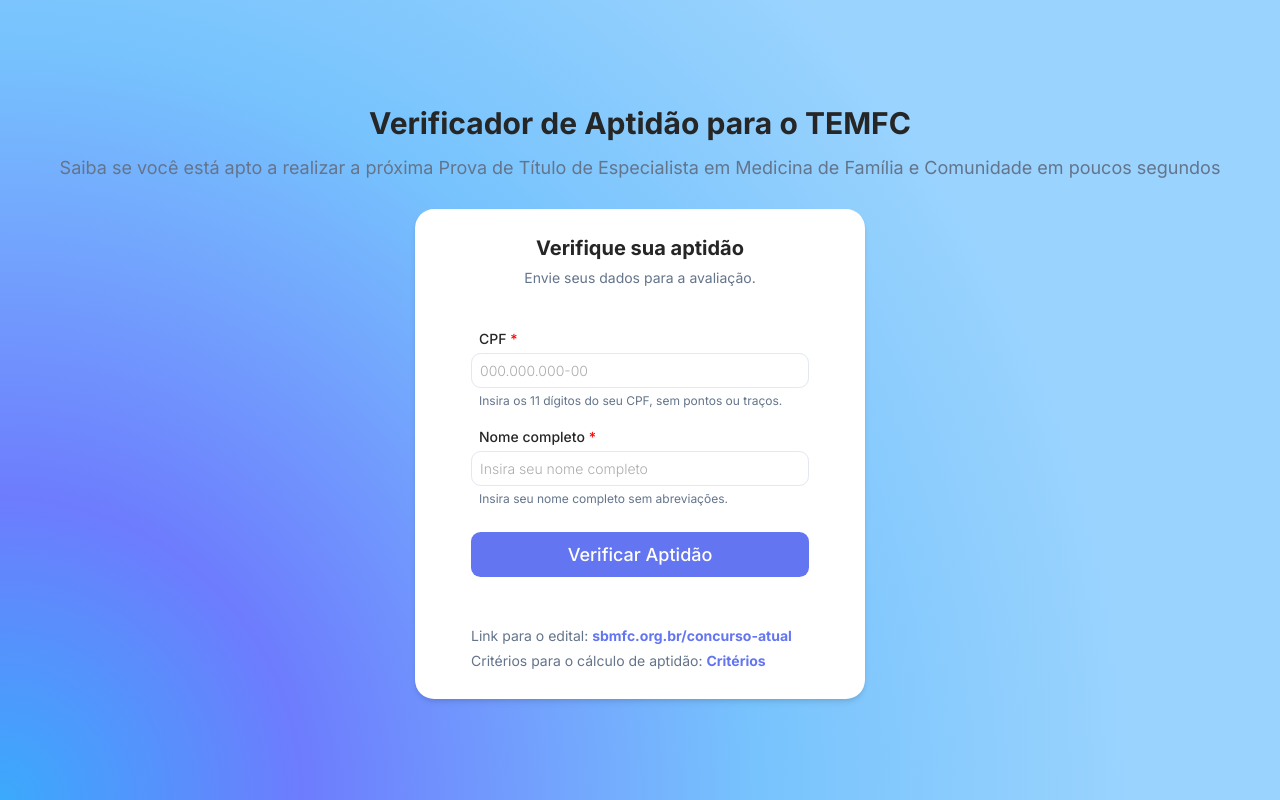
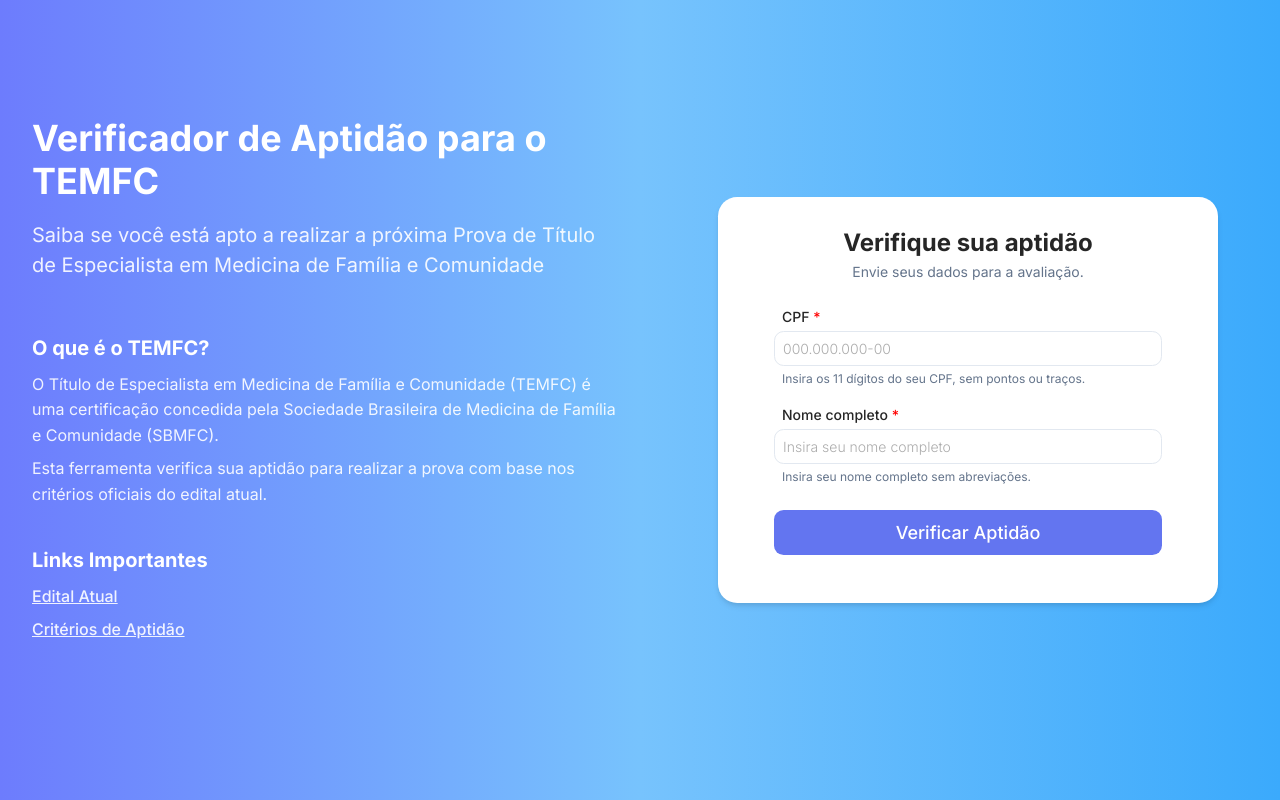
Before and after one commit to victortsrodrigues/TEMFC-frontend, a React (Vite) app: page / in a window 1280 px wide. Built offline with nearby package versions, Linux system fonts and the light colour scheme; a web font is replaced by a local one.

Commit message:
Corrected check another button

```diff
--- a/src/components/EligibilityResult.jsx
+++ b/src/components/EligibilityResult.jsx
@@ -137,7 +137,7 @@
           variant="outline"
           size="md"
         >
-          Check Another
+          Fazer outra verificação
         </Button>
       </ButtonContainer>
     </ResultContainer>
--- a/src/components/UserForm.jsx
+++ b/src/components/UserForm.jsx
@@ -11,20 +11,21 @@
   border-radius: ${({ theme }) => theme.borderRadius.xl};
   box-shadow: ${({ theme }) => theme.shadows.md};
   width: 100%;
-  max-width: 500px;
-  margin: 0 auto;
+  /* max-width: 500px; */
+  /* margin: 0 auto; */
 `;
 
 const FormTitle = styled.h3`
   color: ${({ theme }) => theme.colors.text};
   text-align: center;
   margin-bottom: ${({ theme }) => theme.spacing[1]};
+  margin-top: ${({ theme }) => theme.spacing[2]};
 `;
 
 const FormDescription = styled.p`
   color: ${({ theme }) => theme.colors.textLight};
   text-align: center;
-  margin-bottom: ${({ theme }) => theme.spacing[10]};
+  margin-bottom: ${({ theme }) => theme.spacing[6]};
   font-size: ${({ theme }) => theme.fontSizes.sm};
 `;
 
@@ -41,7 +42,7 @@
   display: flex;
   justify-content: center;
   margin-top: ${({ theme }) => theme.spacing[6]};
-  margin-bottom: ${({ theme }) => theme.spacing[12]};
+  margin-bottom: ${({ theme }) => theme.spacing[6]};
   padding-left: ${({ theme }) => theme.spacing[8]};
   padding-right: ${({ theme }) => theme.spacing[8]};
 `;
@@ -180,12 +181,6 @@
           {isLoading ? 'Processing...' : 'Verificar Aptidão'}
         </Button>
       </ButtonContainer>
-      <FormFooter>
-        Link para o edital: <a href="https://www.sbmfc.org.br/concurso-atual/" target="_blank" rel="noopener noreferrer">sbmfc.org.br/concurso-atual</a>
-      </FormFooter>
-      <FormFooter>
-        Critérios para o cálculo de aptidão: <a href="https://www.sbmfc.org.br/concurso-atual/" target="_blank" rel="noopener noreferrer">Critérios</a>
-      </FormFooter>
     </FormContainer>
   );
 };
--- a/src/hooks/useEligibilityCheck.js
+++ b/src/hooks/useEligibilityCheck.js
@@ -1,12 +1,23 @@
-import { useState, useCallback } from 'react';
-import { checkEligibility, checkEligibilitySSE } from '../api/eligibilityApi';
+import { useState, useCallback } from "react";
+import { checkEligibility, checkEligibilitySSE } from "../api/eligibilityApi";
 
 const useEligibilityCheck = () => {
   const [loading, setLoading] = useState(false);
-  const [progress, setProgress] = useState({ step: 0, message: '', percentage: 0 });
+  const [progress, setProgress] = useState({
+    step: 0,
+    message: "",
+    percentage: 0,
+  });
   const [result, setResult] = useState(null);
   const [error, setError] = useState(null);
   const [eventSource, setEventSource] = useState(null);
+
+  const resetState = () => {
+    setResult(null);
+    setError(null);
+    setLoading(false);
+    setProgress({ step: 0, message: "", percentage: 0, status: "in_progress" });
+  };
 
   // Cancel any ongoing request
   const cancelRequest = useCallback(() => {
@@ -17,66 +28,77 @@
     setLoading(false);
   }, [eventSource]);
 
-  const checkUserEligibilitySSE = (userData) => {
+  // const checkUserEligibilitySSE = (userData) => {
+  //   setLoading(true);
+  //   setProgress(0);
+
+  //   // Comment out the rest of the function to prevent it from completing
+  //   // Just add this line to simulate progress updates
+  //   const interval = setInterval(() => {
+  //     setProgress(prev => Math.min(prev + 5, 95)); // Never reaches 100%
+  //   }, 500);
+
+  //   return () => clearInterval(interval);
+  // };
+
+  // Check eligibility using SSE
+  const checkUserEligibilitySSE = useCallback(
+    (userData) => {
       setLoading(true);
-    setProgress(0);
-
-    // Comment out the rest of the function to prevent it from completing
-    // Just add this line to simulate progress updates
-    const interval = setInterval(() => {
-      setProgress(prev => Math.min(prev + 5, 95)); // Never reaches 100%
-    }, 500);
-
-    return () => clearInterval(interval);
-  };
-
-  /*
-  // Check eligibility using SSE
-  const checkUserEligibilitySSE = useCallback((userData) => {
-    setLoading(true);
-    setProgress({ step: 0, message: 'Initializing...', percentage: 0 });
+      setProgress({ step: 0, message: "Initializing...", percentage: 0 });
       setResult(null);
       setError(null);
 
       checkEligibilitySSE(userData, {
         onConnected: (data) => {
-        console.log('SSE connection established', data);
+          console.log("SSE connection established", data);
         },
         onProgress: (progressData) => {
           // Format from backend: { step: number, message: string, percentage: number, status: string }
           setProgress({
             step: progressData.step || 0,
-          message: progressData.message || '',
-          percentage: progressData.percentage !== undefined ? progressData.percentage : progress.percentage,
-          status: progressData.status || 'in_progress'
+            message: progressData.message || "",
+            percentage:
+              progressData.percentage !== undefined
+                ? progressData.percentage
+                : progress.percentage,
+            status: progressData.status || "in_progress",
           });
         },
         onComplete: (resultData) => {
           setResult(resultData);
           setLoading(false);
-        setProgress(prev => ({ ...prev, percentage: 100, status: 'completed' }));
+          setProgress((prev) => ({
+            ...prev,
+            percentage: 100,
+            status: "completed",
+          }));
         },
         onError: (errorData) => {
           // Store full error data including status code and details
-        console.error('Eligibility check error:', errorData);
+          console.error("Eligibility check error:", errorData);
           setError(errorData);
 
           // Update progress to show error state if it came from a progress event
-        if (errorData.details?.source === 'progress' || errorData.details?.step) {
-          setProgress(prev => ({
+          if (
+            errorData.details?.source === "progress" ||
+            errorData.details?.step
+          ) {
+            setProgress((prev) => ({
               ...prev,
-            message: errorData.error || 'Error occurred',
-            status: 'error'
+              message: errorData.error || "Error occurred",
+              status: "error",
             }));
           }
 
           setLoading(false);
-      }
-    }).then(es => {
+        },
+      }).then((es) => {
         if (es) setEventSource(es);
       });
-  }, [progress.percentage]);
-  */
+    },
+    [progress.percentage]
+  );
 
   // Fallback to regular HTTP request
   const checkUserEligibility = useCallback(async (userData) => {
@@ -101,7 +123,8 @@
     error,
     checkUserEligibilitySSE,
     checkUserEligibility,
-    cancelRequest
+    cancelRequest,
+    resetState,
   };
 };
 
--- a/src/pages/Home.jsx
+++ b/src/pages/Home.jsx
@@ -10,31 +10,90 @@
 const PageContainer = styled.div`
   min-height: 100vh;
   display: flex;
+  background: ${({ theme }) => theme.colors.background};
+
+  @media (max-width: ${({ theme }) => theme.breakpoints.md}) {
     flex-direction: column;
+  }
+`;
+
+const LeftSection = styled.div`
+  flex: 1;
+  display: flex;
+  flex-direction: column;
+  justify-content: center;
+  padding: ${({ theme }) => theme.spacing[8]};
+  color: ${({ theme }) => theme.colors.white};
+
+  @media (max-width: ${({ theme }) => theme.breakpoints.md}) {
+    padding: ${({ theme }) => theme.spacing[6]};
+    text-align: center;
+  }
+`;
+
+const RightSection = styled.div`
+  flex: 1;
+  display: flex;
+  flex-direction: column;
+  justify-content: center;
   align-items: center;
-  justify-content: center;
   padding: ${({ theme }) => theme.spacing[4]};
-  background: ${({ theme }) => theme.colors.background};
+
+  @media (max-width: ${({ theme }) => theme.breakpoints.md}) {
+    padding-top: 0;
+  }
 `;
 
 const Header = styled.header`
-  text-align: center;
-  margin-bottom: ${({ theme }) => theme.spacing[6]};
+  margin-bottom: ${({ theme }) => theme.spacing[8]};
 `;
 
 const Title = styled.h1`
-  color: ${({ theme }) => theme.colors.text};
-  margin-bottom: ${({ theme }) => theme.spacing[2]};
+  color: ${({ theme }) => theme.colors.white};
+  margin-bottom: ${({ theme }) => theme.spacing[4]};
+  font-size: ${({ theme }) => theme.fontSizes['4xl']};
+  font-weight: ${({ theme }) => theme.fontWeights.bold};
+  line-height: 1.2;
 `;
 
 const Subtitle = styled.p`
-  color: ${({ theme }) => theme.colors.textLight};
-  font-size: ${({ theme }) => theme.fontSizes.lg};
+  color: ${({ theme }) => theme.colors.white};
+  font-size: ${({ theme }) => theme.fontSizes.xl};
+  margin-bottom: ${({ theme }) => theme.spacing[6]};
+  opacity: 0.9;
+`;
+
+const InfoSection = styled.div`
+  margin-bottom: ${({ theme }) => theme.spacing[8]};
+`;
+
+const InfoTitle = styled.h3`
+  color: ${({ theme }) => theme.colors.white};
+  margin-bottom: ${({ theme }) => theme.spacing[3]};
+  font-size: ${({ theme }) => theme.fontSizes.xl};
+`;
+
+const InfoText = styled.p`
+  color: ${({ theme }) => theme.colors.white};
+  font-size: ${({ theme }) => theme.fontSizes.md};
+  margin-bottom: ${({ theme }) => theme.spacing[2]};
+  opacity: 0.9;
+  line-height: 1.6;
+`;
+
+const InfoLink = styled.a`
+  color: ${({ theme }) => theme.colors.white};
+  text-decoration: underline;
+  font-weight: ${({ theme }) => theme.fontWeights.medium};
+
+  &:hover {
+    opacity: 0.8;
+  }
 `;
 
 const ContentContainer = styled.div`
   width: 100%;
-  max-width: 450px;
+  max-width: 500px;
 `;
 
 const ErrorContainer = styled.div`
@@ -72,7 +131,8 @@
     result,
     error,
     checkUserEligibilitySSE,
-    cancelRequest
+    cancelRequest,
+    resetState
   } = useEligibilityCheck();
 
   const {
@@ -83,7 +143,7 @@
 
   // Handle form submission
   const handleSubmit = (formData) => {
-    setShowResults(false);
+    // setShowResults(false);
 
     // Use SSE for the request (preferred method)
     checkUserEligibilitySSE(formData);
@@ -91,8 +151,9 @@
 
   // Reset the form and state
   const handleReset = () => {
-    setShowResults(false);
-    cancelRequest();
+    // setShowResults(false);
+    // cancelRequest();
+    resetState();
   };
 
   // Display any API errors with improved error handling
@@ -196,11 +257,38 @@
 
   return (
     <PageContainer>
+      <LeftSection>
         <Header>
           <Title>Verificador de Aptidão para o TEMFC</Title>
-        <Subtitle>Saiba se você está apto a realizar a próxima Prova de Título de Especialista em Medicina de Família e Comunidade em poucos segundos</Subtitle>
+          <Subtitle>Saiba se você está apto a realizar a próxima Prova de Título de Especialista em Medicina de Família e Comunidade</Subtitle>
         </Header>
 
+        <InfoSection>
+          <InfoTitle>O que é o TEMFC?</InfoTitle>
+          <InfoText>
+            O Título de Especialista em Medicina de Família e Comunidade (TEMFC) é uma certificação concedida pela Sociedade Brasileira de Medicina de Família e Comunidade (SBMFC).
+          </InfoText>
+          <InfoText>
+            Esta ferramenta verifica sua aptidão para realizar a prova com base nos critérios oficiais do edital atual.
+          </InfoText>
+        </InfoSection>
+
+        <InfoSection>
+          <InfoTitle>Links Importantes</InfoTitle>
+          <InfoText>
+            <InfoLink href="https://www.sbmfc.org.br/concurso-atual/" target="_blank" rel="noopener noreferrer">
+              Edital Atual
+            </InfoLink>
+          </InfoText>
+          <InfoText>
+            <InfoLink href="https://www.sbmfc.org.br/concurso-atual/" target="_blank" rel="noopener noreferrer">
+              Critérios de Aptidão
+            </InfoLink>
+          </InfoText>
+        </InfoSection>
+      </LeftSection>
+
+      <RightSection>
         <ContentContainer>
           {renderContent()}
         </ContentContainer>
@@ -212,6 +300,7 @@
             onClose={clearNotification}
           />
         )}
+      </RightSection>
     </PageContainer>
   );
 };
--- a/src/styles/globalStyles.js
+++ b/src/styles/globalStyles.js
@@ -8,32 +8,35 @@
   }
 
   body {
-    font-family: "Inter", sans-serif;
-    background-color: ${({ theme }) => theme.colors.background};
+    font-family: "Inter", -apple-system, BlinkMacSystemFont, "Segoe UI", Roboto, Helvetica, Arial, sans-serif;
+    background: ${({ theme }) => theme.colors.background};
     color: ${({ theme }) => theme.colors.text};
     line-height: 1.5;
     min-height: 100vh;
+    -webkit-font-smoothing: antialiased;
+    -moz-osx-font-smoothing: grayscale;
   }
 
   h1, h2, h3, h4, h5, h6 {
     font-weight: ${({ theme }) => theme.fontWeights.bold};
     margin-bottom: ${({ theme }) => theme.spacing[4]};
+    line-height: 1.2;
   }
 
   h1 {
+    font-size: ${({ theme }) => theme.fontSizes['4xl']};
+  }
+
+  h2 {
     font-size: ${({ theme }) => theme.fontSizes['3xl']};
   }
 
-  h2 {
+  h3 {
     font-size: ${({ theme }) => theme.fontSizes['2xl']};
   }
 
-  h3 {
-    font-size: ${({ theme }) => theme.fontSizes.xl};
-  }
-
   p {
-    margin-bottom: ${({ theme }) => theme.spacing[1]};
+    margin-bottom: ${({ theme }) => theme.spacing[2]};
   }
 
   input, button, textarea, select {
@@ -44,7 +47,8 @@
   a {
     color: ${({ theme }) => theme.colors.primary};
     text-decoration: none;
-    font-weight: ${({ theme }) => theme.fontWeights.bold};
+    font-weight: ${({ theme }) => theme.fontWeights.medium};
+    transition: ${({ theme }) => theme.transitions.fast};
 
     &:hover {
       text-decoration: underline;
@@ -62,6 +66,31 @@
     margin: 0 auto;
     padding: 0 ${({ theme }) => theme.spacing[4]};
   }
+
+  /* Scrollbar styling */
+  ::-webkit-scrollbar {
+    width: 8px;
+    height: 8px;
+  }
+
+  ::-webkit-scrollbar-track {
+    background: rgba(0, 0, 0, 0.05);
+  }
+
+  ::-webkit-scrollbar-thumb {
+    background: rgba(0, 0, 0, 0.2);
+    border-radius: 4px;
+  }
+
+  ::-webkit-scrollbar-thumb:hover {
+    background: rgba(0, 0, 0, 0.3);
+  }
+
+  /* Placeholder styling */
+  ::placeholder {
+    font-weight: ${({ theme }) => theme.fontWeights.light};
+    opacity: 0.7;
+  }
 `;
 
 export default GlobalStyles;
--- a/src/styles/theme.js
+++ b/src/styles/theme.js
@@ -1,10 +1,11 @@
 // Theme with colors, spacing, typography, and other design tokens
+// background: 'radial-gradient(circle at bottom left, #3BAAFC 0%, #6D7CFD 20%, #77C3FD 50%, #9ad3fe  75%)',
 const theme = {
   colors: {
     primary: '#6375f0', // Blue
     primaryHover: '#4f61e6',
     secondary: '#64748b', // Slate
-    background: 'radial-gradient(circle at bottom left, #3BAAFC 0%, #6D7CFD 20%, #77C3FD 50%, #9ad3fe  75%)',
+    background: 'linear-gradient(to right, #6D7CFD, #77C3FD , #3BAAFC)',
     white: '#ffffff',
     text: '#262626',
     textLight: '#64748b',
@@ -14,7 +15,10 @@
     info: '#3b82f6', // Blue
     border: '#e2e8f0',
     inputBg: '#ffffff',
-    disabled: '#e2e8f0'
+    disabled: '#e2e8f0',
+    card: 'rgba(255, 255, 255, 0.95)',
+    cardHover: 'rgba(255, 255, 255, 1)',
+    overlay: 'rgba(0, 0, 0, 0.05)'
   },
   fontSizes: {
     xs: '0.75rem',
@@ -24,7 +28,8 @@
     xl: '1.25rem',
     '2xl': '1.5rem',
     '3xl': '1.875rem',
-    '4xl': '2.25rem'
+    '4xl': '2.25rem',
+    '5xl': '3rem'
   },
   fontWeights: {
     light: 300,
@@ -43,7 +48,8 @@
     8: '2rem',
     10: '2.5rem',
     12: '3rem',
-    16: '4rem'
+    16: '4rem',
+    20: '5rem'
   },
   borderRadius: {
     sm: '0.125rem',
@@ -55,7 +61,9 @@
   shadows: {
     sm: '0 1px 2px 0 rgba(0, 0, 0, 0.05)',
     md: '0 4px 6px -1px rgba(0, 0, 0, 0.1), 0 2px 4px -1px rgba(0, 0, 0, 0.06)',
-    lg: '0 10px 15px -3px rgba(0, 0, 0, 0.1), 0 4px 6px -2px rgba(0, 0, 0, 0.05)'
+    lg: '0 10px 15px -3px rgba(0, 0, 0, 0.1), 0 4px 6px -2px rgba(0, 0, 0, 0.05)',
+    xl: '0 20px 25px -5px rgba(0, 0, 0, 0.1), 0 10px 10px -5px rgba(0, 0, 0, 0.04)',
+    glass: '0 8px 32px 0 rgba(31, 38, 135, 0.15)'
   },
   transitions: {
     default: '0.3s ease',
```
Lines whose indentation alone changed are shown as unchanged.
